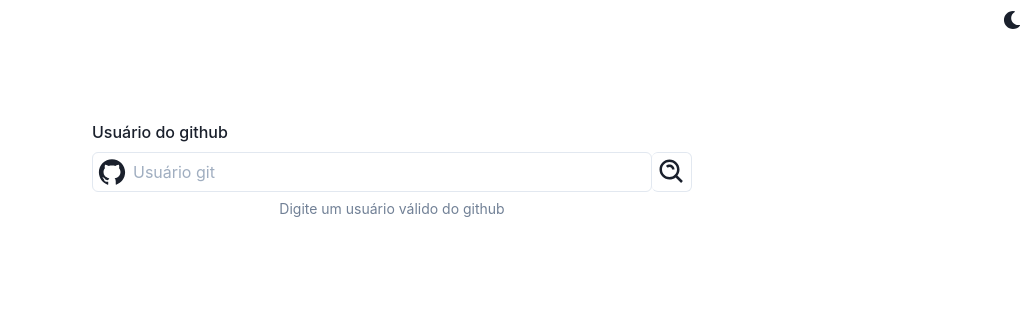
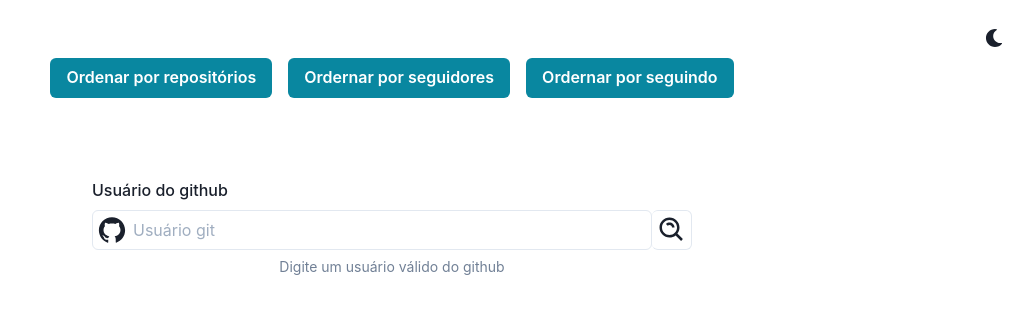
Before and after one commit to projeto-de-algoritmos/D-C_Dupla23, a React (Create React App) app in the folder git-sort/: page / in a window 1280 px wide. Shown: the top 314 px of the page, without its empty margins (248-1280 px from the left). Built offline with nearby package versions, Linux system fonts and the light colour scheme.

Commit message:
Add merge sort in users arrau

```diff
--- a/git-sort/src/App.js
+++ b/git-sort/src/App.js
@@ -15,12 +15,15 @@ import {
   Image,
   Text,
   FormErrorMessage,
+  Button,
+  Grid,
 } from '@chakra-ui/react';
 import { ColorModeSwitcher } from './ColorModeSwitcher';
 import { AiFillGithub } from 'react-icons/ai';
 import { BiSearchAlt } from 'react-icons/bi';
 import { RiGitRepositoryCommitsLine } from 'react-icons/ri';
 import { BsPeople } from 'react-icons/bs';
+import { mergeSort } from './utils/mergeSort';
 
 function App() {
   const [users, setUsers] = useState([]);
@@ -38,25 +41,53 @@ function App() {
     } else setIsInvalid(true);
   };
 
+  console.log(users);
+
   return (
     <ChakraProvider theme={theme}>
+      <Box textAlign="center" fontSize="xl" minH="100vh" padding="18">
         <CSSReset />
-      <Box textAlign="center" fontSize="xl" minH="100vh">
         <Flex justifyContent="flex-end">
           <ColorModeSwitcher justifySelf="flex-end" />
         </Flex>
+        <Flex
+          justifyContent="center"
+          gap="1rem"
+          flexDirection={['column', 'row']}
+          marginBottom="20"
+        >
+          <Button
+            backgroundColor="cyan.700"
+            color="white"
+            size="md"
+            onClick={() => setUsers(mergeSort(users, 'public_repos'))}
+          >
+            Ordenar por repositórios
+          </Button>
+          <Button
+            backgroundColor="cyan.700"
+            color="white"
+            size="md"
+            onClick={() => setUsers(mergeSort(users, 'followers'))}
+          >
+            Ordernar por seguidores
+          </Button>
+          <Button
+            backgroundColor="cyan.700"
+            color="white"
+            size="md"
+            onClick={() => setUsers(mergeSort(users, 'following'))}
+          >
+            Ordernar por seguindo
+          </Button>
+        </Flex>
         <form onSubmit={getUserHandler}>
-          <Flex
-            // justifyContent="center"
-            alignItems="center"
-            height="100vh"
-            width="100%"
+          <FormControl
+            maxW="600px"
+            isInvalid={isInvalid}
             margin="0 auto"
-            flexDirection="column"
-            gap="2rem"
-            padding="20"
+            marginBottom="30"
           >
-            <FormControl maxW="600px" isInvalid={isInvalid}>
             <FormLabel htmlFor="email">Usuário do github</FormLabel>
             <InputGroup>
               <InputLeftElement
@@ -89,19 +120,37 @@ function App() {
             )}
           </FormControl>
 
-            <Flex width="100%" gap="1.5rem" flexWrap="wrap">
+          <Grid
+            width="100%"
+            templateColumns={[
+              '1fr',
+              '1fr 1fr',
+              '1fr 1fr 1fr',
+              '1fr 1fr 1fr',
+              '1fr 1fr 1fr 1fr',
+            ]}
+            gap="30"
+          >
             {users?.length > 0 &&
               users?.map(user => {
                 return (
-                    <Box backgroundColor="blackAlpha.300" width="280px">
+                  <Box
+                    backgroundColor="blackAlpha.300"
+                    cursor="pointer"
+                    onClick={() =>
+                      window.open(
+                        `http://www.github.com/${user?.login}`,
+                        '_blank'
+                      )
+                    }
+                  >
                     <Image
                       src={user?.avatar_url}
                       alt="Dan Abramov"
                       width="100%"
                     />
-                      <Box padding="3">
                     <Text fontSize="2xl">{user?.name}</Text>
-                        <Box textAlign="left">
+                    <Box textAlign="left" padding="4">
                       <Flex gap="0.3rem">
                         <RiGitRepositoryCommitsLine />
                         <Text fontSize="medium">
@@ -122,11 +171,9 @@ function App() {
                       </Flex>
                     </Box>
                   </Box>
-                    </Box>
                 );
               })}
-            </Flex>
-          </Flex>
+          </Grid>
         </form>
       </Box>
     </ChakraProvider>
--- a/git-sort/src/utils/mergeSort.js
+++ b/git-sort/src/utils/mergeSort.js
@@ -1,28 +1,29 @@
-function mergeSort(unsorted) {
-    const divide = unsorted.length / 2
-    if(unsorted.length < 2){
-      return unsorted
+export function mergeSort(unsorted, orderBy) {
+  const divide = unsorted.length / 2;
+  if (unsorted.length < 2) {
+    return unsorted;
   }
 
-    const leftSlice = unsorted.splice(0, divide)
-    return merge(mergeSort(leftSlice),mergeSort(unsorted))
+  const leftSlice = unsorted.splice(0, divide);
+  return merge(
+    mergeSort(leftSlice, orderBy),
+    mergeSort(unsorted, orderBy),
+    orderBy
+  );
 }
 
-function merge(left, right) {
-let sorted = []
+function merge(left, right, orderBy) {
+  let sorted = [];
 
   while (left.length > 0 && right.length > 0) {
-    if (left[0] < right[0]) {
-        sorted.push(left.shift())
+    if (left[0]?.[orderBy] < right[0]?.[orderBy]) {
+      sorted.push(left.shift());
     } else {
-        sorted.push(right.shift())
+      sorted.push(right.shift());
     }
   }
 
-let sortedArray = [...sorted, ...left, ...right]
+  let sortedArray = [...sorted, ...left, ...right];
 
-return sortedArray
+  return sortedArray;
 }
-
-//teste = [15, 6, 9, 17, 1, 4, 2, 8];
-//console.log(mergeSort(teste));
```
Lines whose indentation alone changed are shown as unchanged.
